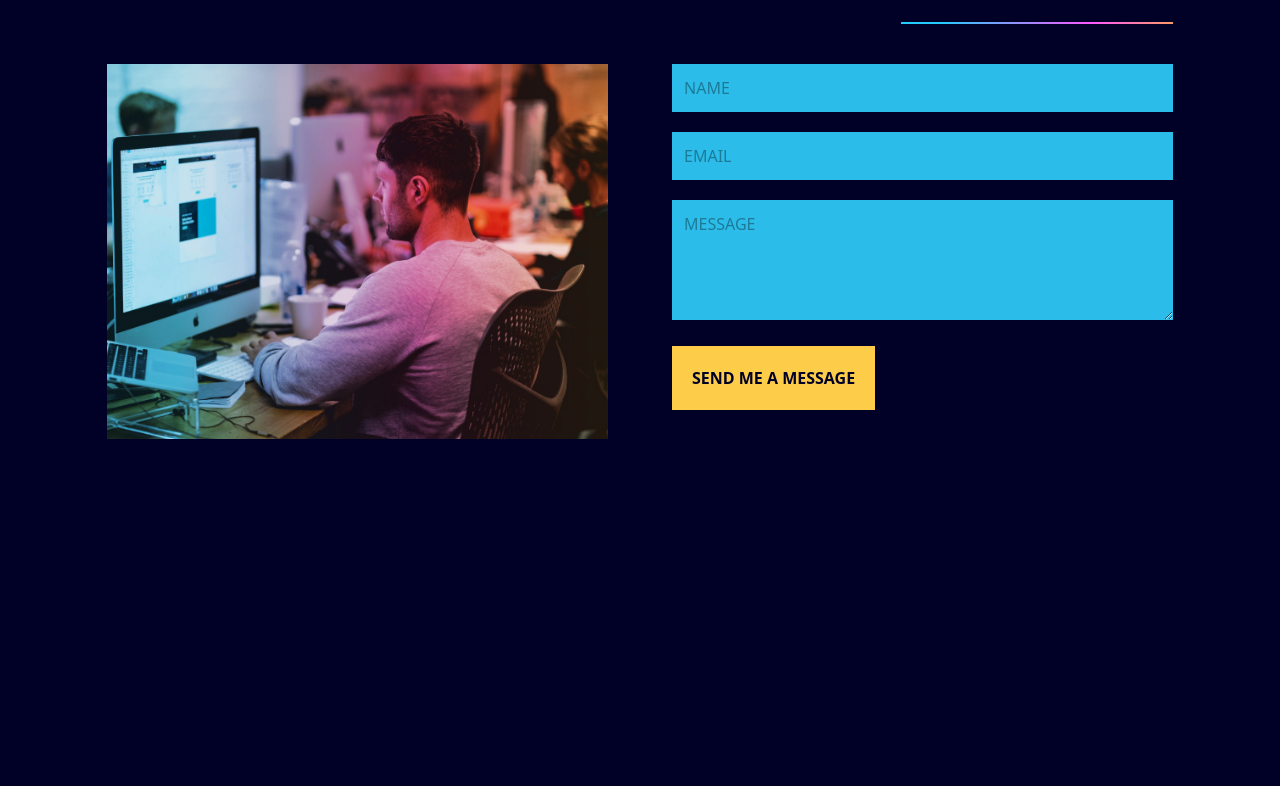
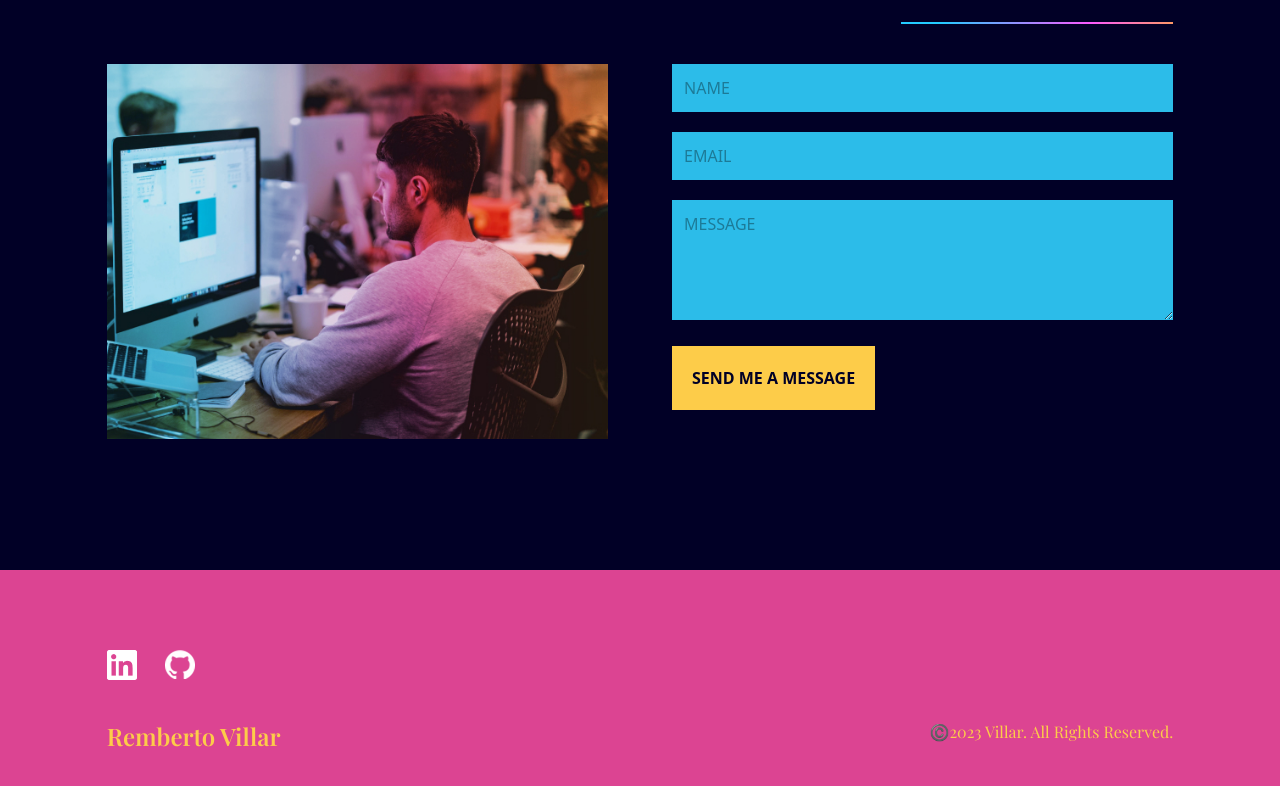
Before and after one commit to R-Villar/vite-portfolio, a React (Vite) app: page / in a window 1280 px wide. Shown: the part 3477-4263 px from the top of the page. Before the commit the page ends 4108 px from the top, so only its background shows below. Built offline with nearby package versions, Linux system fonts and the light colour scheme.

Commit message:
added footer

```diff
--- a/public/output.css
+++ b/public/output.css
@@ -704,6 +704,10 @@
   height: 100%;
 }
 
+.h-64{
+  height: 16rem;
+}
+
 .max-h-\[\]{
   max-height: ;
 }
@@ -742,6 +746,14 @@
 
 .w-2\/4{
   width: 50%;
+}
+
+.w-5{
+  width: 1.25rem;
+}
+
+.w-4\/6{
+  width: 66.666667%;
 }
 
 .max-w-\[400px\]{
@@ -966,6 +978,10 @@
 
 .pb-48{
   padding-bottom: 12rem;
+}
+
+.pt-9{
+  padding-top: 2.25rem;
 }
 
 .text-center{
--- a/src/App.jsx
+++ b/src/App.jsx
@@ -7,7 +7,7 @@
 import {MySkills} from "./scenes/MySkills";
 import {Projects} from "./scenes/Projects"
 import {Contact} from "./scenes/Contact"
-
+import {Footer} from "./scenes/Footer"
 function App() {
 	const [selectedPage, setSelectedPage] = useState("home");
 	const [isTopOfPage, setIsTopOfPage] = useState(true);
@@ -50,6 +50,7 @@
 			<div className='w-5/6 mx-auto md:h-full'>
 				<Contact />
 			</div>
+            <Footer />
 		</div>
 	);
 }
--- /dev/null
+++ b/src/scenes/Footer.jsx
@@ -0,0 +1,17 @@
+import { SocialMediaIcons } from "../components/SocialMediaIcons"
+
+
+export const Footer = () => {
+  return (
+		<footer className='h-64 bg-red pt-10    '>
+			<div className='w-5/6 mx-auto'>
+				<SocialMediaIcons />
+
+				<div className="md:flex justify-center md:justify-between text-center">
+					<p className="font-playfair font-semibold text-2xl text-yellow">Remberto Villar</p>
+					<p className="font-playfair text-md text-yellow">©️2023 Villar. All Rights Reserved.</p>
+				</div>
+			</div>
+		</footer>
+  );
+}
```
